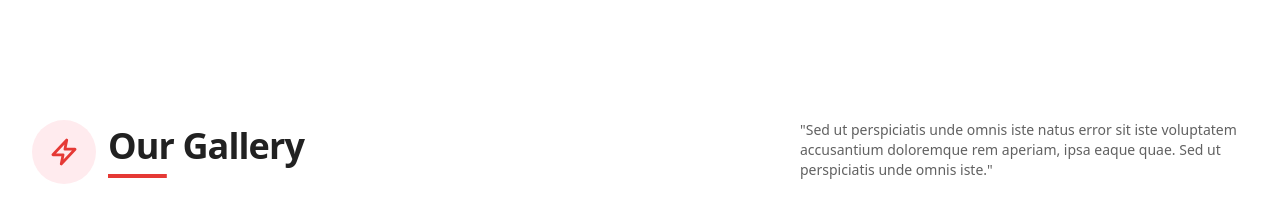
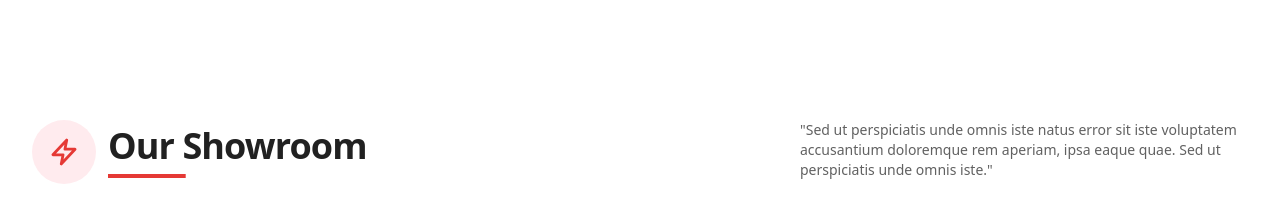
Before and after one commit to IamStephan/printteq-v2, a Next.js app: page / in a window 1280 px wide. Shown: the part 3060-3276 px from the top of the page. Built offline with nearby package versions, Linux system fonts and the light colour scheme.

Commit message:
changed title

```diff
--- a/src/sections/gallery/index.tsx
+++ b/src/sections/gallery/index.tsx
@@ -23,7 +23,7 @@ const Gallery = () => {
             </div>
           </a>
           <h2 className="font-sans text-3xl font-bold leading-none tracking-tight text-gray-900 sm:text-4xl">
-            <span className="inline-block mb-2">Our Gallery</span>
+            <span className="inline-block mb-2">Our Showroom</span>
             <div className="h-1 ml-auto duration-300 origin-left transform bg-red-600 scale-x-30 group-hover:scale-x-100" />
           </h2>
         </div>
```
